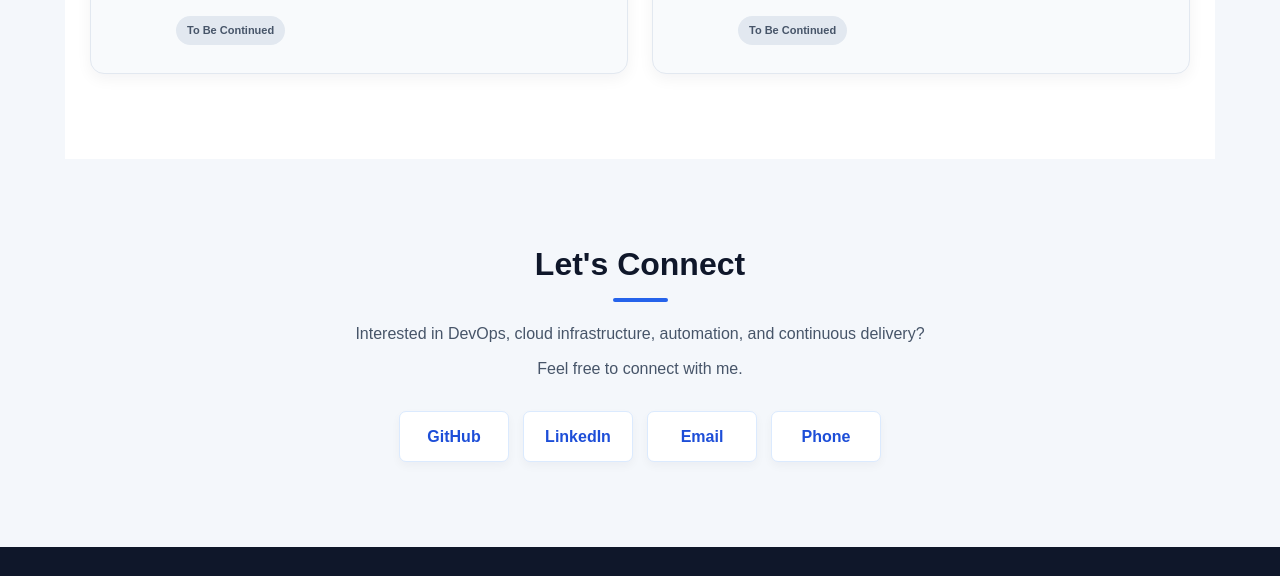
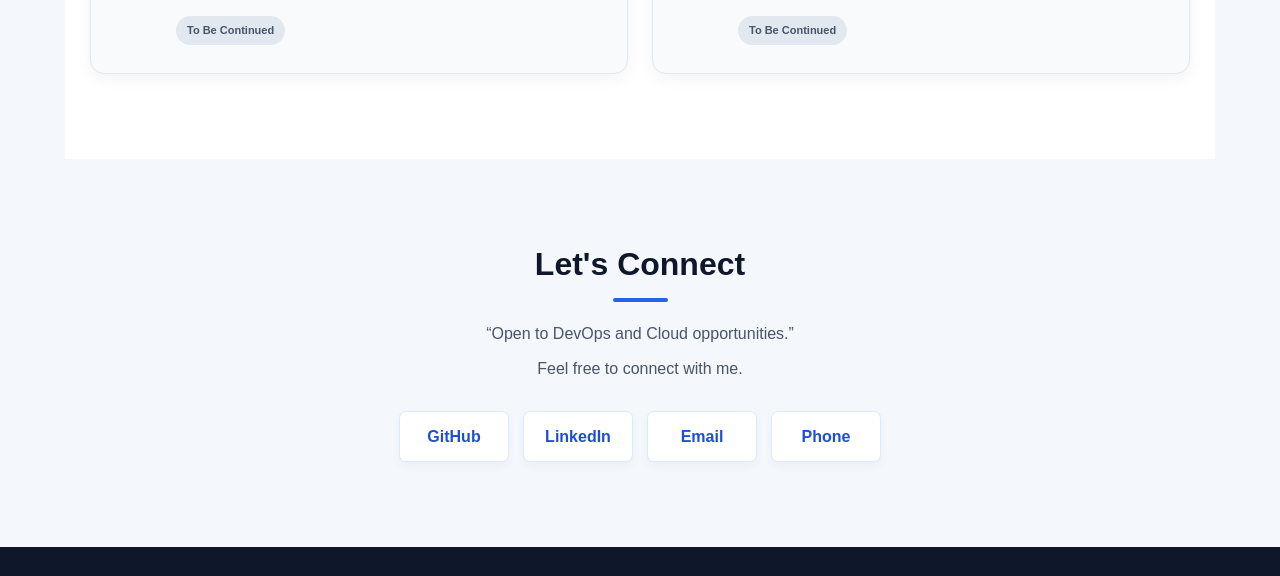
Before and after one commit to CoderSuraj18/devops-journey, a plain HTML site: page index.html in a window 1280 px wide. Shown: the part 10232-10808 px from the top of the page. Drawn offline with Linux system fonts and the light colour scheme.

Commit message:
updated the index file

```diff
--- a/index.html
+++ b/index.html
@@ -1645,8 +1645,7 @@
         </h2>
 
         <p>
-            Interested in DevOps, cloud infrastructure,
-            automation, and continuous delivery?
+            “Open to DevOps and Cloud opportunities.”
         </p>
 
         <p>
```
